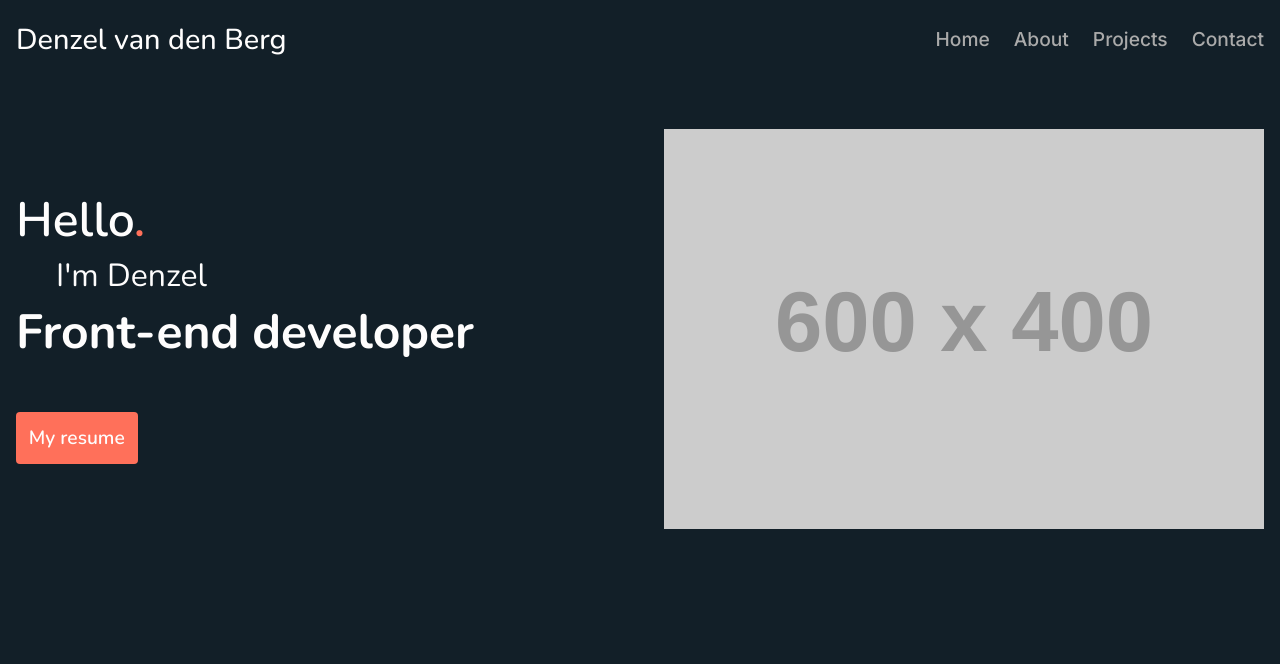
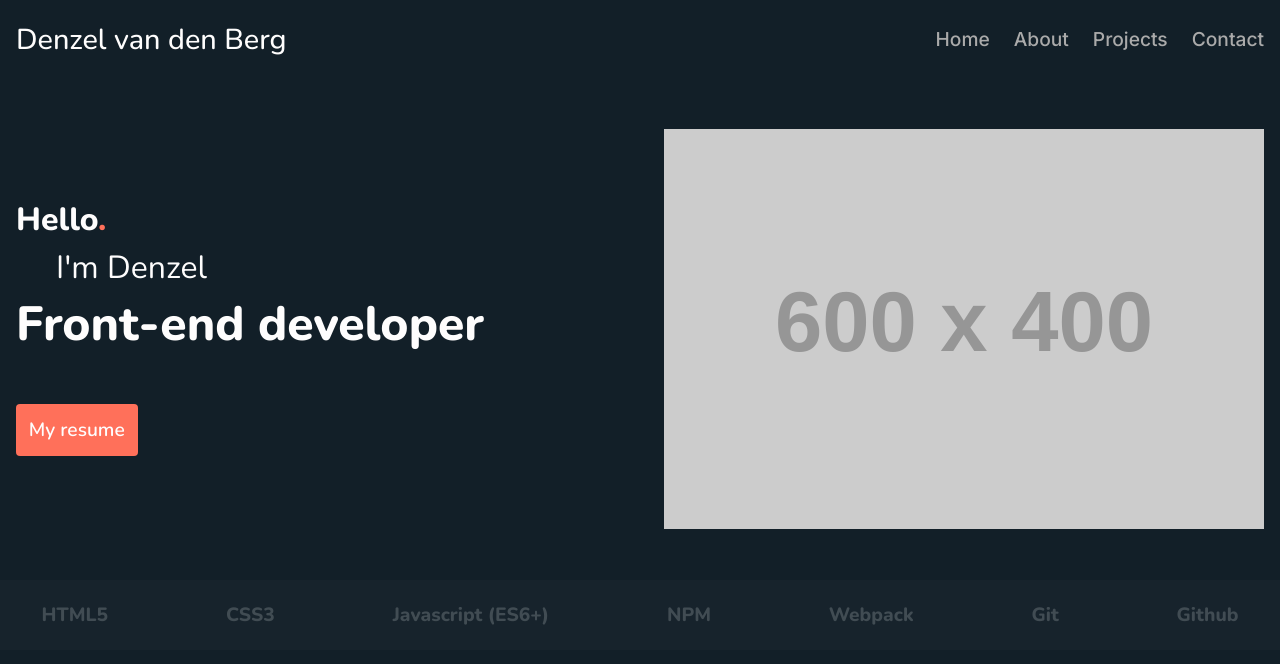
Before and after one commit to C0deBunny/Portfolio, a website built with webpack: page src/index.html in a window 1280 px wide. Built offline with nearby package versions, Linux system fonts and the light colour scheme; placeholder pictures from the web are drawn by us.

Commit message:
Add Skill Stack bar

```diff
--- a/src/index.html
+++ b/src/index.html
@@ -34,11 +34,22 @@
 					</div>
 				</div>
 			</div>
-			<div class="skill-stack"></div>
+			<div class="skill-stack">
+				<div class="skill-stack-content">
+					<ul>
+						<li>HTML5</li>
+						<li>CSS3</li>
+						<li>Javascript (ES6+)</li>
+						<li>NPM</li>
+						<li>Webpack</li>
+						<li>Git</li>
+						<li>Github</li>
+					</ul>
+				</div>
+			</div>
 			<div class="about"></div>
 			<div class="projects"></div>
 			<div class="contact"></div>
 		</main>
-		<script src="main.js"></script>
 	</body>
 </html>
--- a/src/main.css
+++ b/src/main.css
@@ -6,6 +6,7 @@
 	--white: #fefdfd;
 	--red: #ff705a;
 	--grey: #aaaaaa;
+	--shade: #16232c;
 
 	--side: 10vw;
 }
@@ -74,8 +75,8 @@ header li {
 }
 
 .greeting h2 {
-	font-size: 3rem;
-	font-weight: 600;
+	font-size: 2rem;
+	font-weight: 800;
 }
 
 .greeting h2 span {
@@ -90,7 +91,7 @@ header li {
 
 .greeting h1 {
 	font-size: 3rem;
-	font-weight: 700;
+	font-weight: 800;
 }
 
 .resume-button button {
@@ -111,6 +112,28 @@ header li {
 	align-self: center;
 }
 
+/* ==== Skill Stack ==== */
+.skill-stack {
+	background-color: color-mix(in srgb, var(--black) 98%, white);
+	padding: 1.6rem;
+}
+
+.skill-stack ul {
+	display: flex;
+	justify-content: space-between;
+	align-items: center;
+	max-width: 1400px;
+	margin: 0 auto;
+	padding: 0 1rem;
+}
+
+.skill-stack li {
+	font-family: "Nunito", sans-serif;
+	font-size: 1.2rem;
+	font-weight: 800;
+	color: color-mix(in srgb, var(--black) 80%, white);
+}
+
 /* ==== About ==== */
 
 /* ==== Projects ==== */
@@ -118,6 +141,7 @@ header li {
 /* ==== Contact ==== */
 
 /* header,
-.home {
+.home,
+.skill-stack {
 	border: 1px solid green;
 } */
--- a/webpack.config.js
+++ b/webpack.config.js
@@ -22,6 +22,18 @@ module.exports = {
 				test: /\.css$/i,
 				use: ["style-loader", "css-loader"],
 			},
+			{
+				test: /\.html$/i,
+				use: ["html-loader"],
+			},
+			{
+				test: /\.(png|svg|jpg|jpeg|gif)$/i,
+				type: "asset/resource",
+			},
+			{
+				test: /\.(woff|woff2|eot|ttf|otf)$/i,
+				type: "asset/resource",
+			},
 		],
 	},
 	plugins: [
```
Also changed, not shown: dist/index.html, dist/main.js, 1 other file.
